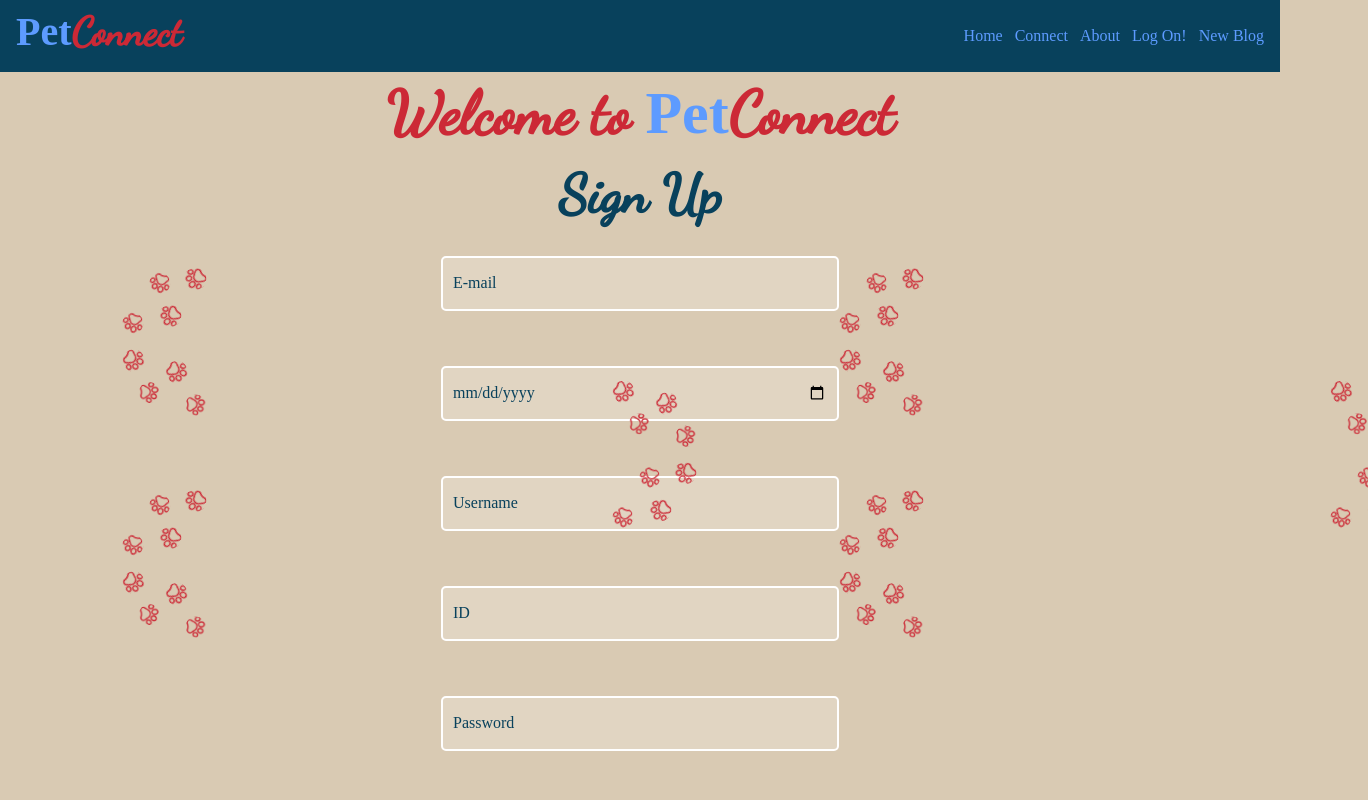
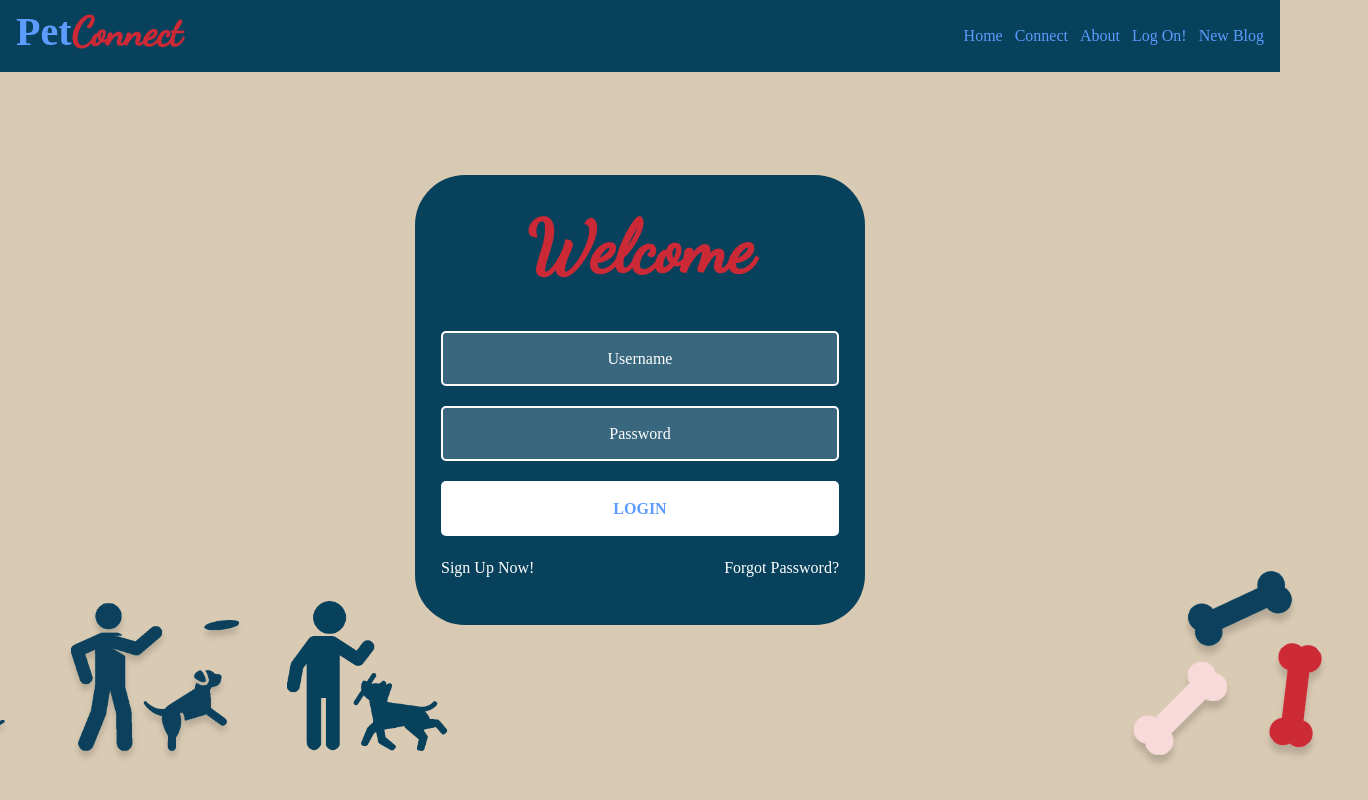
Before and after one commit to MoYasser/PetConnect, a React (Create React App) app: page / in a window 1280 px wide. Shown: the top 800 px of the page, 1368 px wide, since content can reach past the window. Built offline with nearby package versions, Linux system fonts and the light colour scheme.

Commit message:
Initial Commit

```diff
--- a/src/components/Login.js
+++ b/src/components/Login.js
@@ -15,6 +15,18 @@ export class Login extends Component {
                         <a href="/signup" className="signup">Sign Up Now!</a>
                         <a href="/forgotpass" className="forgot">Forgot Password?</a>
                     </div>
+                    <img style={{
+                        position: 'fixed',
+                        top:415,
+                        left:-550,
+                        backgroundColor: 'transparent',
+                    }}src={'../walkdog.svg'} />
+                    <img style={{
+                        position: 'fixed',
+                        top:373,
+                        left:710,
+                        backgroundColor: 'transparent',
+                    }}src={'../bones.svg'} />
                 </div>
             </React.Fragment>
         )
--- a/src/index.js
+++ b/src/index.js
@@ -10,7 +10,7 @@ import Navbar from './components/Navbar';
 
 ReactDOM.render(
   <React.StrictMode>
-    <Signup />
+    <Login />
   </React.StrictMode>,
   document.getElementById('root')
 );
```
Also changed, not shown: public/bones.svg (added), public/walkdog.svg (added).
